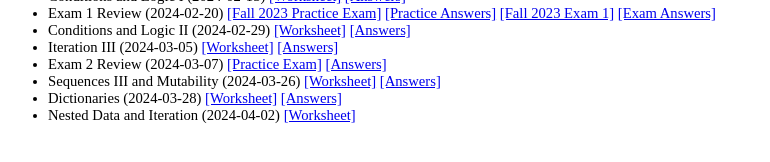
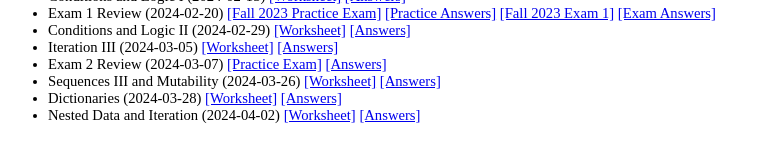
Before and after one commit to georgianahaldeman/cosc101, a Jekyll site: the page built from docs/notes/index.md, in a window 1280 px wide. Shown: the part 185-347 px from the top of the page, without its empty margins (0-770 px from the left). Built offline with Jekyll 4.4.1, drawn with Linux system fonts in a browser that asks for light colours; our own code applies the rules of GitHub Pages for plain Markdown files.

Commit message:
solutions

```diff
--- a/docs/notes/index.md
+++ b/docs/notes/index.md
@@ -31,7 +31,7 @@
 
 - Dictionaries (2024-03-28) [[Worksheet]](./files/3_28.pdf) [[Answers]](./files/3_28_ans.pdf)
 
-- Nested Data and Iteration (2024-04-02) [[Worksheet]](./files/4_2.pdf)
+- Nested Data and Iteration (2024-04-02) [[Worksheet]](./files/4_2.pdf) [[Answers]](./files/4_2_ans.pdf)
 
 <!--
 - Sequences II and Mutability I (2023-10-05) [[Worksheet]](./notes/10_5.pdf) [[Notes]](./answers/10_5_answers.pdf)
```
Also changed, not shown: 2 other files.
